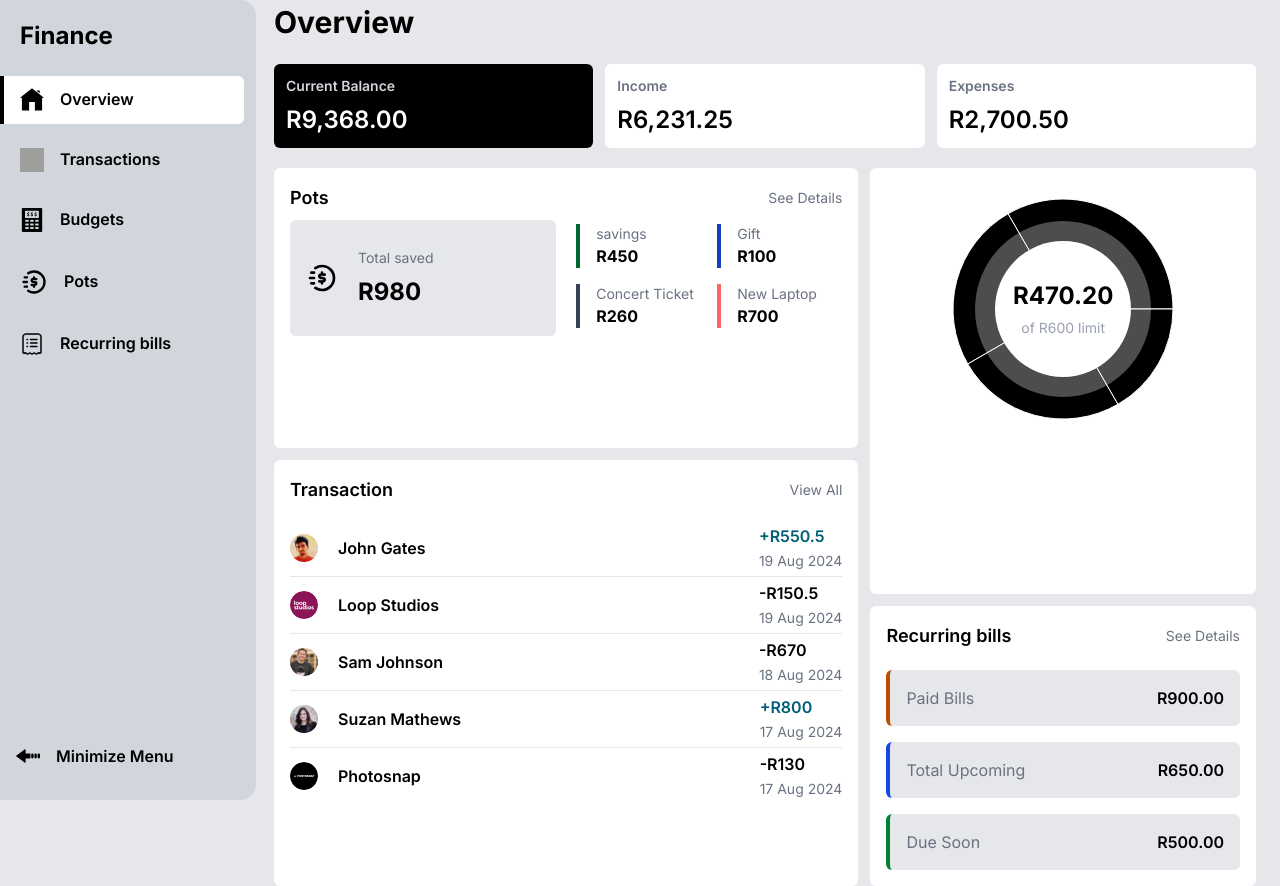
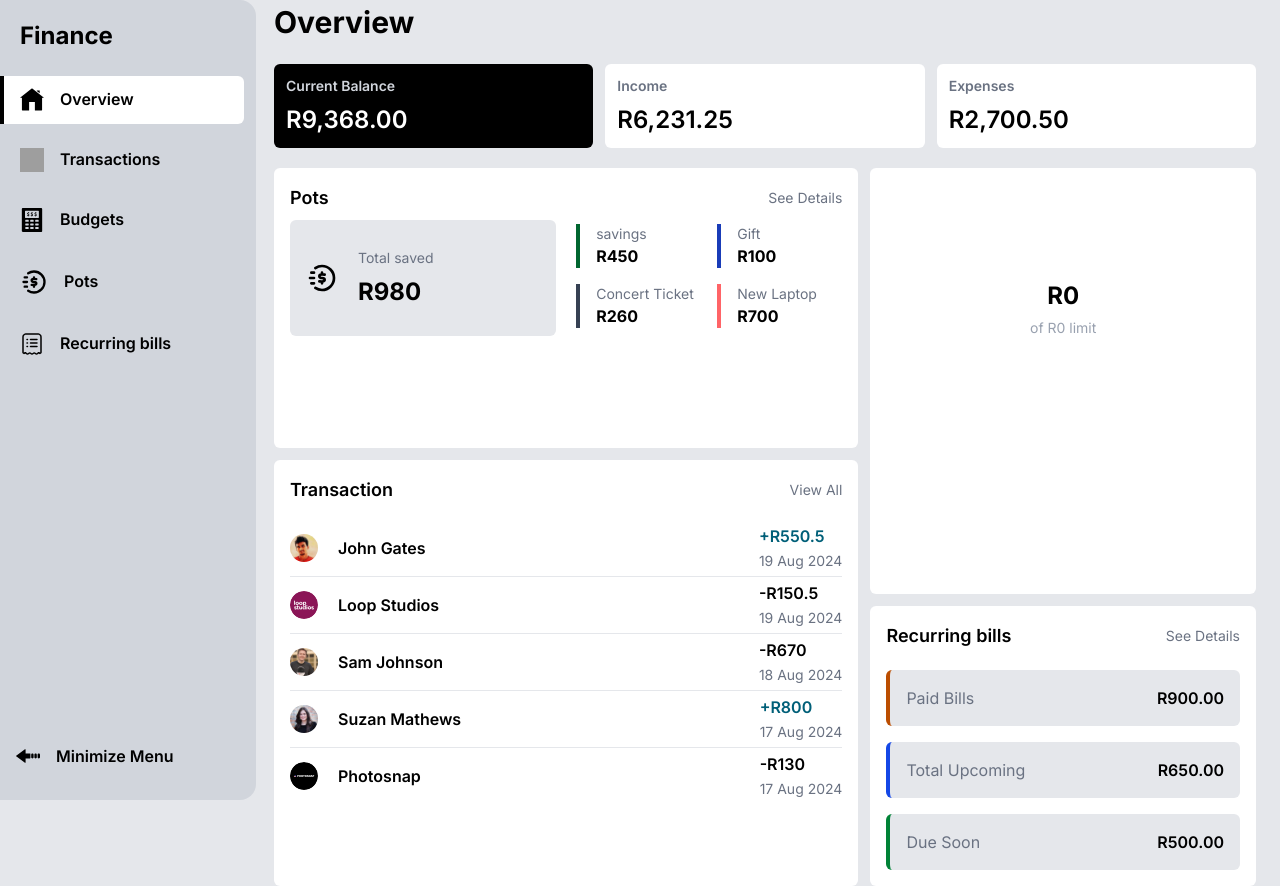
Before and after one commit to FrancoRaymond/finance-app, a React (Vite) app: page / in a window 1280 px wide. Built offline with nearby package versions, Linux system fonts and the light colour scheme; grey boxes are pictures that could not be loaded.

Commit message:
linked budgets with the chart

```diff
--- a/src/components/Chart.jsx
+++ b/src/components/Chart.jsx
@@ -1,37 +1,32 @@
 import { PieChart, Pie, Cell } from 'recharts';
+import { useAppContext } from '../context/context'
 
 
 
 const Chart = () => {
-    let COLORS = [];
-
-    const data = [
-        { name: 'Apples', value: 400 },
-        { name: 'Bananas', value: 300 },
-        { name: 'Cherries', value: 300 },
-        { name: 'Dates', value: 200 },
-    ];
+    const { budgets } = useAppContext()
+    const limit = budgets.length > 0 ? budgets.reduce((acc, val) => acc + val.amount, 0) : 0;
 
   return (
     <div className=''>
         <div className="relative flex justify-center items-center w-fitrounded-full">
             <PieChart width={250} height={250}>
                 <Pie
-                data={data}
+                data={budgets}
                 cx="50%" cy="50%"
                 labelLine={false}
                 outerRadius={110}
                 fill="#8884d8"
-                dataKey="value"
+                dataKey="amount"
                 >
-                {data.map((_, index) => (
-                    <Cell key={`cell-${index}`} fill={COLORS[index % COLORS.length]} className='border'/>
+                {budgets.map((budget, index) => (
+                    <Cell key={`cell-${index}`} fill={budget.theme} className='border'/>
                 ))}
                 </Pie>
             </PieChart>
             <div className='absolute size-34 rounded-full bg-white z-10 flex flex-col gap-1.5 items-center justify-center'>
-                <span className='text-2xl font-bold'>R470.20</span>
-                <p className='text-gray-400 text-sm'>of R600 limit</p>
+                <span className='text-2xl font-bold'>R0</span>
+                <p className='text-gray-400 text-sm'>of R{limit} limit</p>
             </div>
             <div className='pieInnerRing absolute size-44 rounded-full'></div>
         </div>
```
